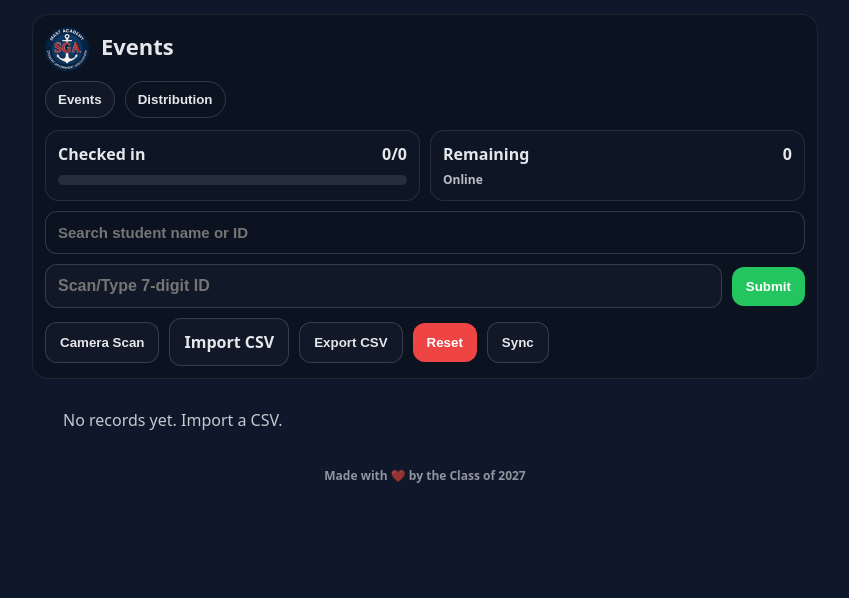
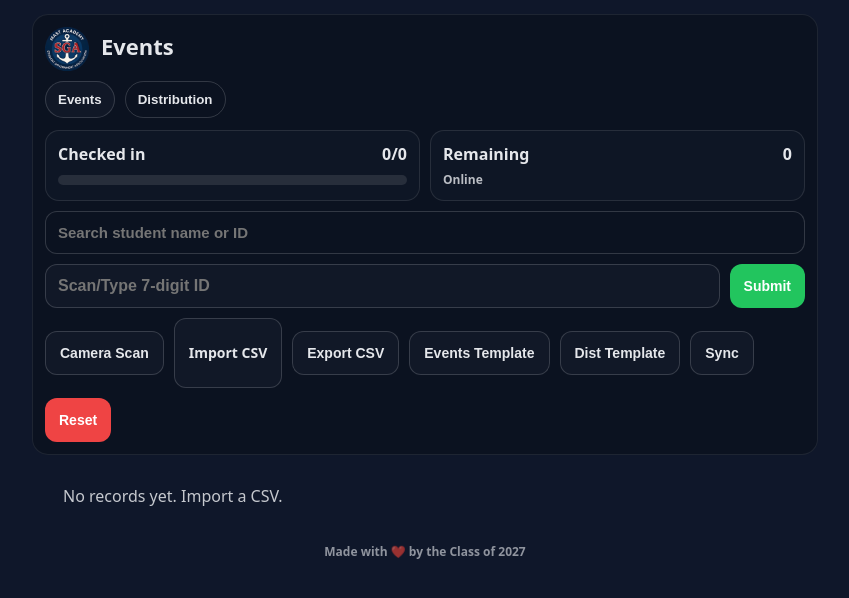
Before and after one commit to ras2008/sgawebapp, a React (Vite) app: page / in a window 1280 px wide. Shown: the top 598 px of the page, without its empty margins (215-1064 px from the left). Built offline with nearby package versions, Linux system fonts and the light colour scheme.

Commit message:
Add sync feature,scanner improvements

```diff
--- a/src/App.jsx
+++ b/src/App.jsx
@@ -358,6 +358,22 @@ export default function App() {
         ["ID", "Name", "Type", "Received", "Timestamp"]
       );
     }
+  }
+
+  function exportTemplateEvents() {
+    downloadCSV(
+      "events-template.csv",
+      [],
+      ["ID", "Name"]
+    );
+  }
+
+  function exportTemplateDistribution() {
+    downloadCSV(
+      "distribution-template.csv",
+      [],
+      ["ID", "Name", "Type"]
+    );
   }
 
   async function handleSubmit(raw) {
@@ -1049,8 +1065,12 @@ export default function App() {
             Export CSV
           </button>
 
-          <button style={styles.btnDanger} onClick={resetAll}>
-            Reset
+          <button style={styles.btnSecondary} onClick={exportTemplateEvents}>
+            Events Template
+          </button>
+
+          <button style={styles.btnSecondary} onClick={exportTemplateDistribution}>
+            Dist Template
           </button>
 
           <button
@@ -1063,6 +1083,10 @@ export default function App() {
             }}
           >
             Sync
+          </button>
+
+          <button style={styles.btnDanger} onClick={resetAll}>
+            Reset
           </button>
         </div>
       </div>
@@ -1174,7 +1198,8 @@ const styles = {
     animation: "float2 8s ease-in-out infinite",
   },
   welcomeCard: {
-    width: "min(560px, 92vw)",
+    width: "min(560px, calc(100vw - 28px))",
+    boxSizing: "border-box",
     padding: 20,
     borderRadius: 18,
     border: "1px solid rgba(255,255,255,0.10)",
@@ -1312,6 +1337,12 @@ const styles = {
     background: "#22c55e",
     color: "white",
     fontWeight: 900,
+    fontSize: 14,
+    lineHeight: 1,
+    minHeight: 44,
+    display: "inline-flex",
+    alignItems: "center",
+    justifyContent: "center",
   },
   btnSecondary: {
     padding: "12px 14px",
@@ -1320,6 +1351,12 @@ const styles = {
     background: "#111827",
     color: "#e5e7eb",
     fontWeight: 900,
+    fontSize: 14,
+    lineHeight: 1,
+    minHeight: 44,
+    display: "inline-flex",
+    alignItems: "center",
+    justifyContent: "center",
   },
   btnDanger: {
     padding: "12px 14px",
@@ -1328,6 +1365,12 @@ const styles = {
     background: "#ef4444",
     color: "white",
     fontWeight: 900,
+    fontSize: 14,
+    lineHeight: 1,
+    minHeight: 44,
+    display: "inline-flex",
+    alignItems: "center",
+    justifyContent: "center",
   },
   fileBtn: {
     padding: "12px 14px",
@@ -1336,6 +1379,13 @@ const styles = {
     background: "#111827",
     color: "#e5e7eb",
     fontWeight: 900,
+    fontSize: 14,
+    lineHeight: 1,
+    minHeight: 44,
+    display: "inline-flex",
+    alignItems: "center",
+    justifyContent: "center",
+    gap: 8,
     cursor: "pointer",
   },
 
```
